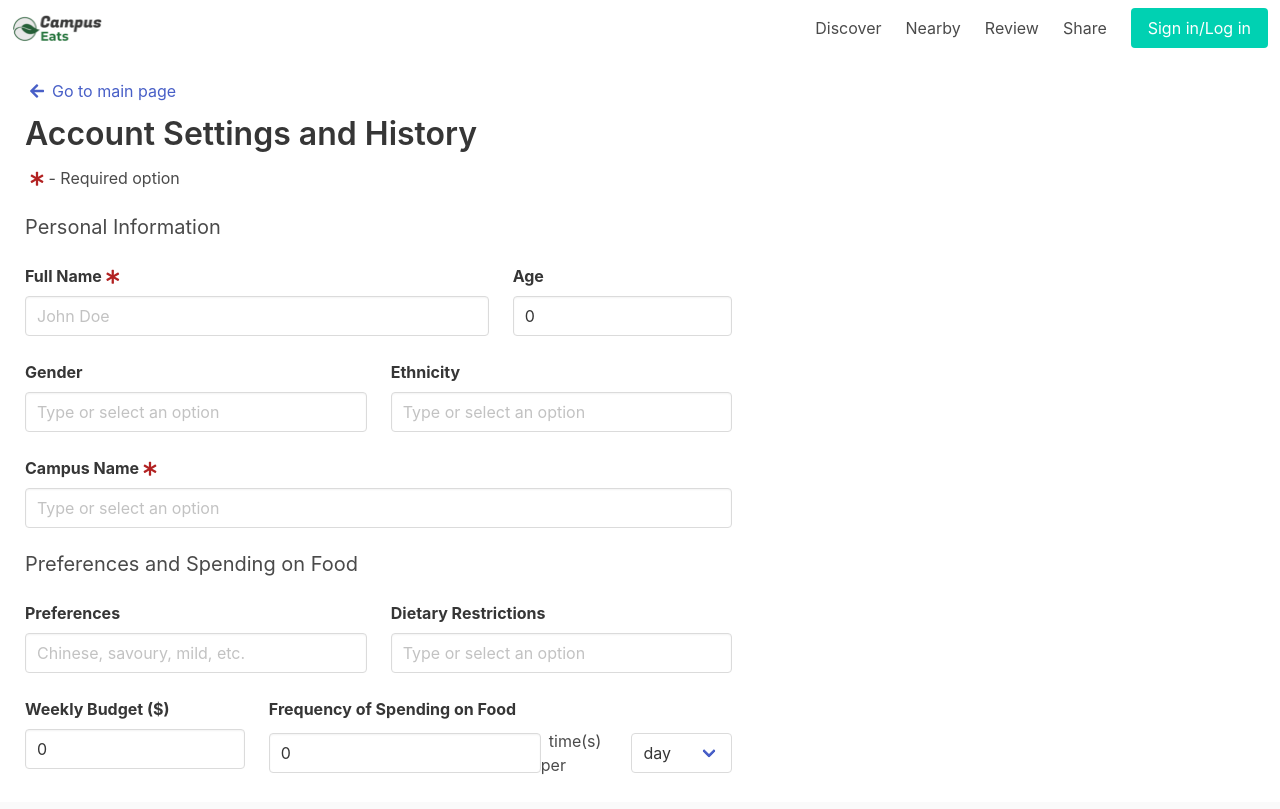
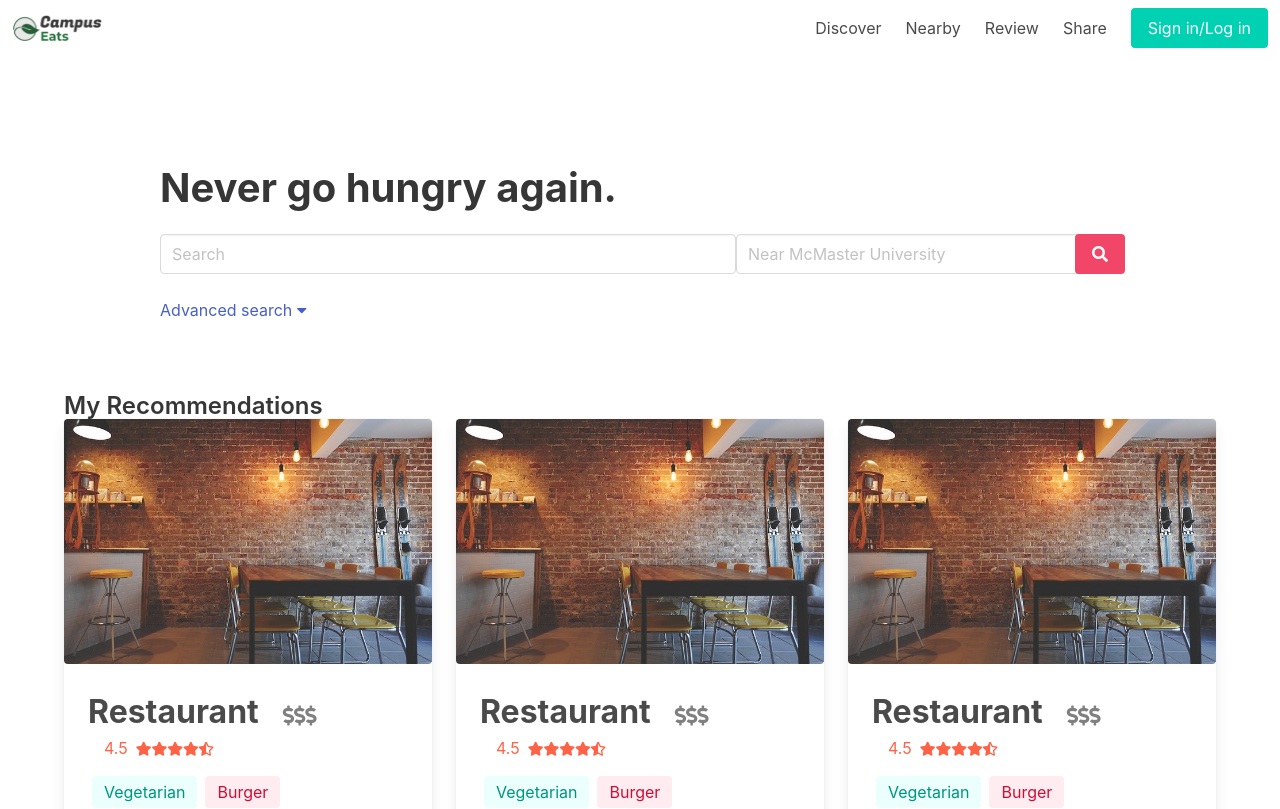
Before and after one commit to Sujan-Kandeepan/CampusEats, a React (Create React App) app: page /settings in a window 1280 px wide. Shown: the top 809 px of the page. Built offline with nearby package versions, Linux system fonts and the light colour scheme.

Commit message:
Get latest App.js from master

```diff
--- a/src/App.js
+++ b/src/App.js
@@ -15,9 +15,31 @@ import Map from "./Map.js";
 import Main from "./Main.js";
 import Details from "./Details.js";
 import AccSetup from "./AccSetup.js";
-import Settings from "./Settings.js";
+import Login from "./Login.js";
 
-function App() {
+export default class App extends React.Component {
+
+  constructor(props) {
+    super(props);
+
+    this.state = {
+      user: {
+        username: "",
+        password: ""
+      },
+      loginState: false,
+    }
+    this.changeLoginStateFromApp = this.changeLoginStateFromApp.bind(this);
+  }
+
+  changeLoginStateFromApp(to) {
+      this.setState({
+        loginState: to
+      })
+  }
+
+  render() {
+    window.state = this.state;
     return (
       <Router>
           <Switch>
@@ -36,8 +58,8 @@ function App() {
             <Route path="/accSetup">
               <AccSetup />
             </Route>
-        <Route path="/settings">
-          <Settings />
+            <Route path="/login">
+              <Login username={this.state.user.username} password={this.state.user.password} changeLoginState={this.changeLoginStateFromApp} loginState={this.state.loginState}/>
             </Route>
             {/* Route path of "/" must be last as it matches all routes */}
             <Route path="/">
@@ -48,4 +70,4 @@ function App() {
     );
   }
 
-export default App;
+}
```
Lines whose indentation alone changed are shown as unchanged.
